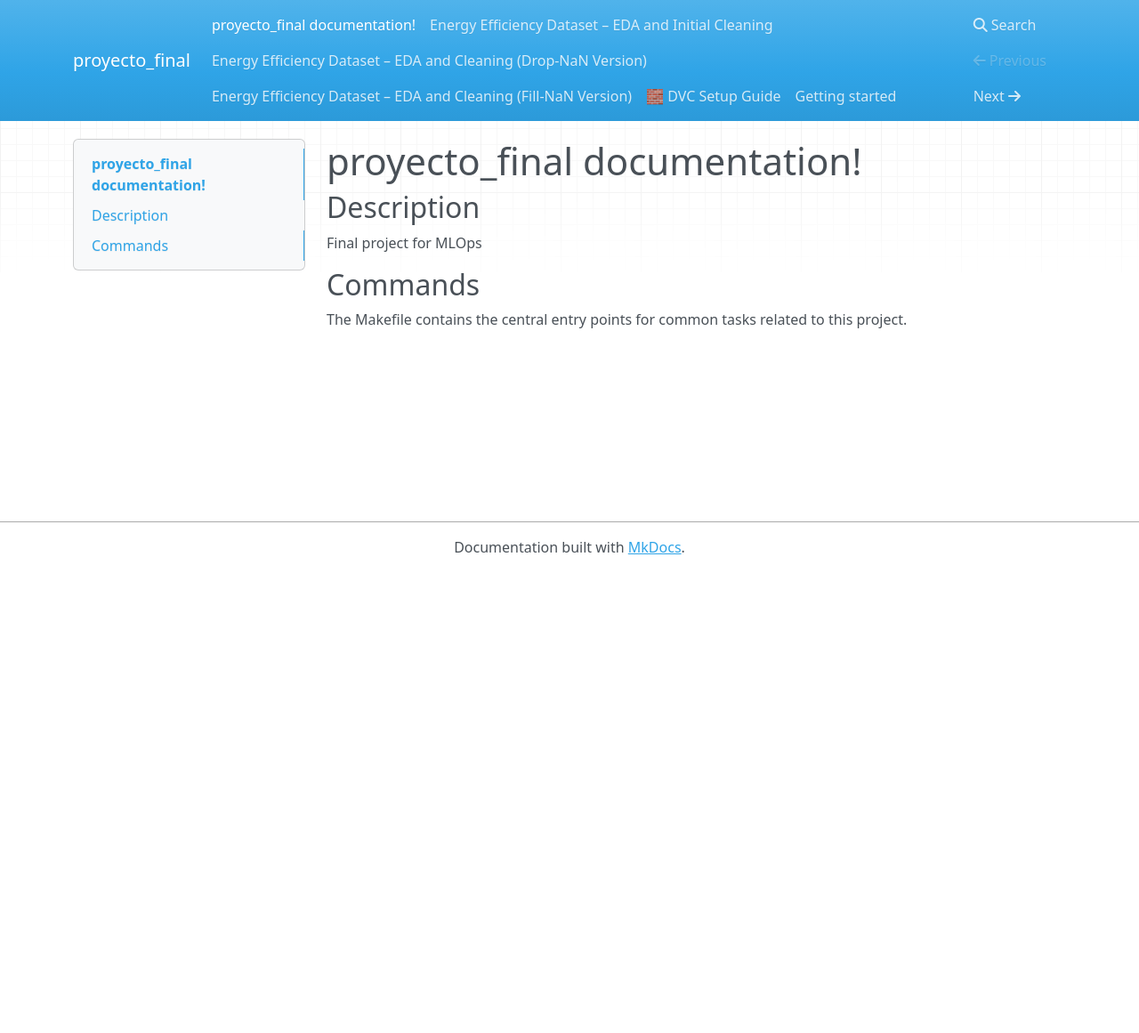
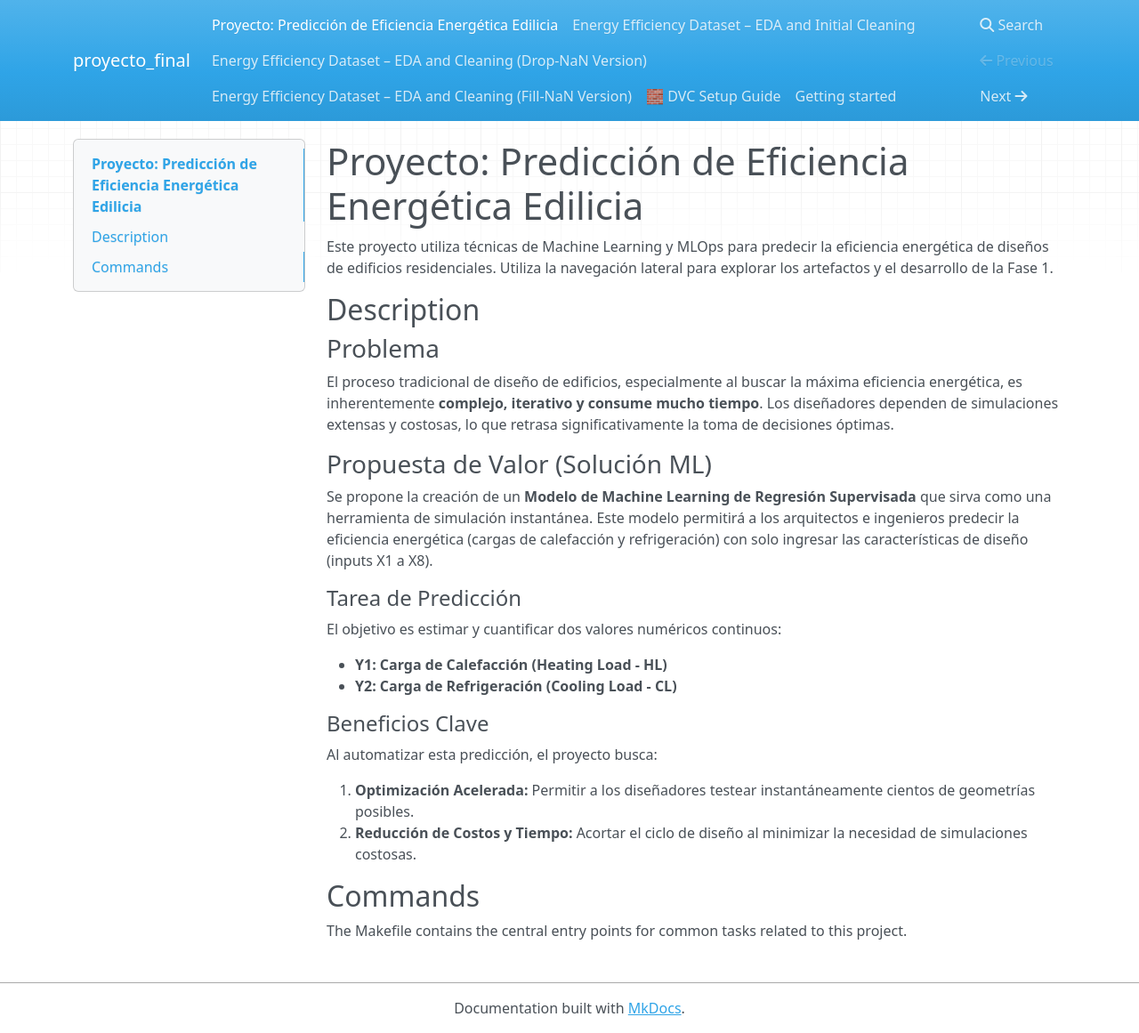
Before and after one commit to i-am-csr/MLOps_T2, an MkDocs documentation site: the page built from docs/docs/index.md, in a window 1280 px wide and 1161 px high. Shown: the whole window at 89% size. Built offline with MkDocs 1.6.1, drawn with Linux system fonts in a browser that asks for light colours; nearby versions of some CDN libraries.

Commit message:
Definición del problema
docs(fase1): Agrega la documentación inicial del análisis de problema y propuesta de valor Define el problema de negocio y la propuesta de valor del proyecto (Y1: Heating Load, Y2: Cooling Load) en el index principal de la documentación (docs/docs/index.md). Esto completa la primera tarea de la Fase 1: "Realizar un análisis del problema y generar una propuesta de valor."

```diff
--- a/docs/docs/index.md
+++ b/docs/docs/index.md
@@ -1,8 +1,29 @@
-# proyecto_final documentation!
+#  Proyecto: Predicción de Eficiencia Energética Edilicia
+
+Este proyecto utiliza técnicas de Machine Learning y MLOps para predecir la eficiencia energética de diseños de edificios residenciales. Utiliza la navegación lateral para explorar los artefactos y el desarrollo de la Fase 1.
 
 ## Description
 
-Final project for MLOps
+###  Problema
+
+El proceso tradicional de diseño de edificios, especialmente al buscar la máxima eficiencia energética, es inherentemente **complejo, iterativo y consume mucho tiempo**. Los diseñadores dependen de simulaciones extensas y costosas, lo que retrasa significativamente la toma de decisiones óptimas.
+
+###  Propuesta de Valor (Solución ML)
+
+Se propone la creación de un **Modelo de Machine Learning de Regresión Supervisada** que sirva como una herramienta de simulación instantánea. Este modelo permitirá a los arquitectos e ingenieros predecir la eficiencia energética (cargas de calefacción y refrigeración) con solo ingresar las características de diseño (inputs X1 a X8).
+
+#### Tarea de Predicción
+El objetivo es estimar y cuantificar dos valores numéricos continuos:
+
+* **Y1: Carga de Calefacción (Heating Load - HL)**
+* **Y2: Carga de Refrigeración (Cooling Load - CL)**
+
+#### Beneficios Clave
+Al automatizar esta predicción, el proyecto busca:
+
+1.  **Optimización Acelerada:** Permitir a los diseñadores testear instantáneamente cientos de geometrías posibles.
+2.  **Reducción de Costos y Tiempo:** Acortar el ciclo de diseño al minimizar la necesidad de simulaciones costosas.
+
 
 ## Commands
 
```
